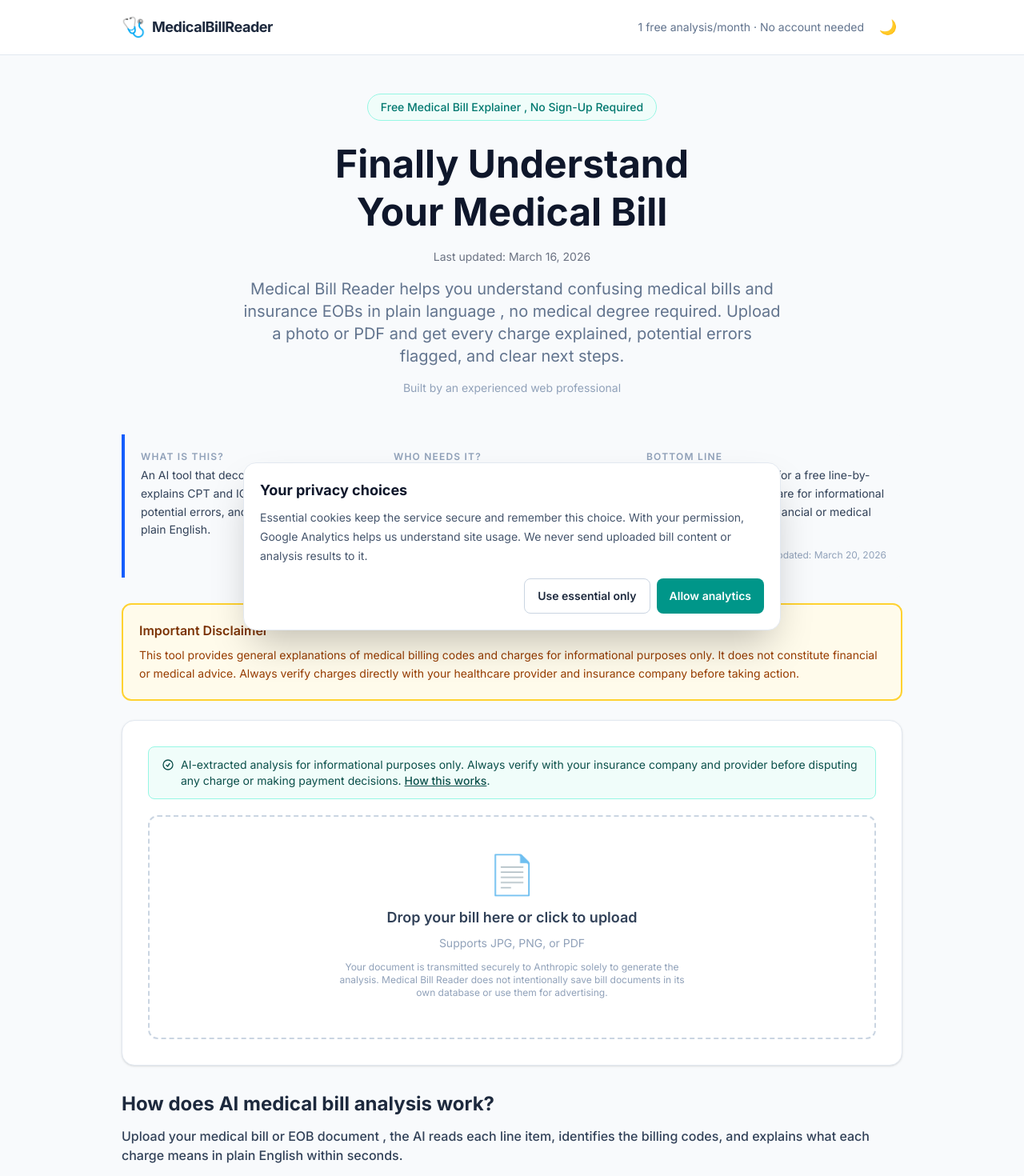
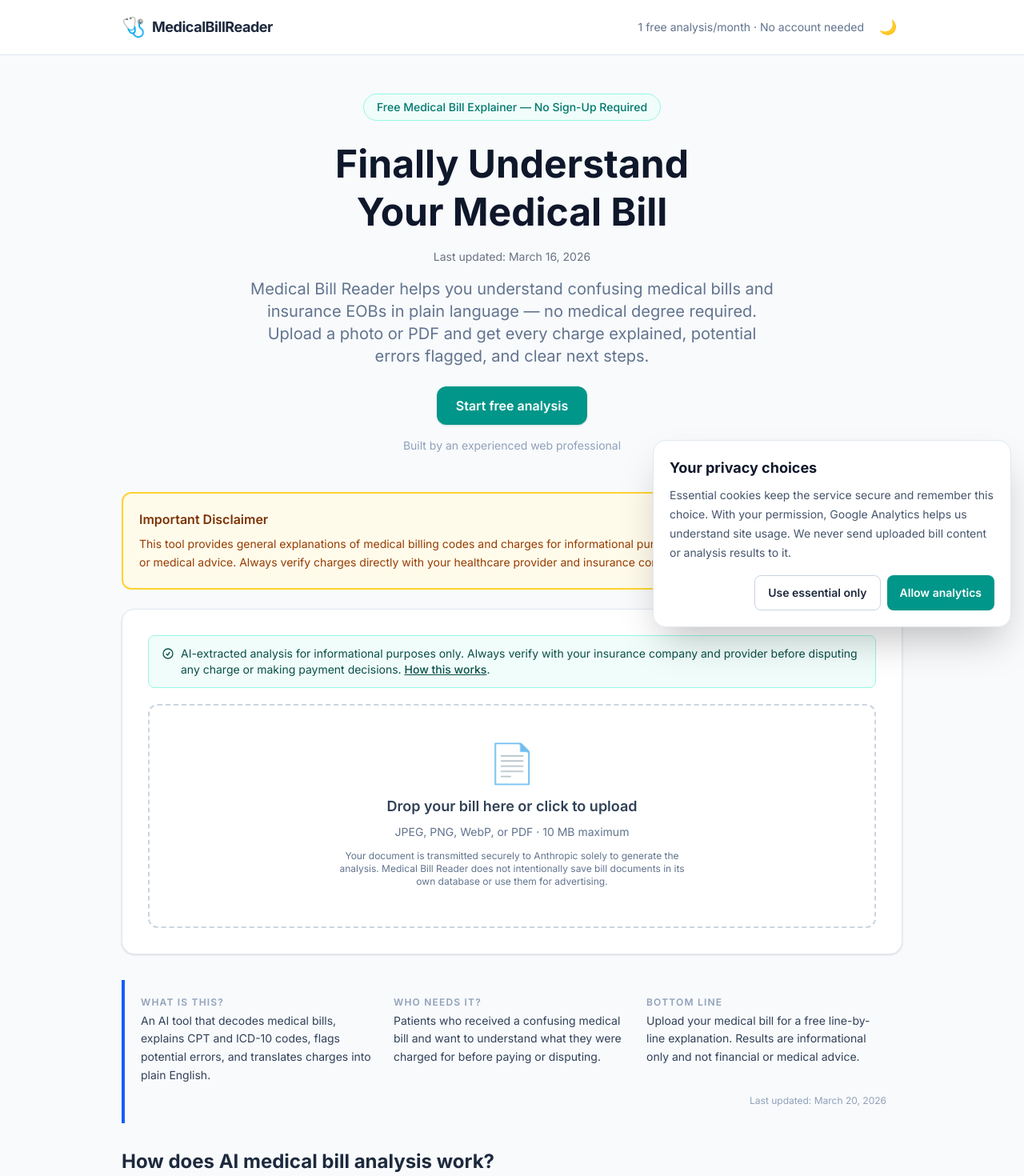
Before and after one commit to raiderj77/medicalbillreader, a Next.js app: page / in a window 1280 px wide. Shown: the top 1470 px of the page at 80% size. Built offline with nearby package versions, Linux system fonts and the light colour scheme.

Commit message:
Improve Medical Bill Reader conversion UX (#13)

```diff
--- a/src/app/layout.tsx
+++ b/src/app/layout.tsx
@@ -12,7 +12,8 @@ const inter = Inter({
 });
 
 export const metadata: Metadata = {
-  title: "Medical Bill Reader ,  Understand Your Bill",
+  metadataBase: new URL("https://medicalbillreader.com"),
+  title: "Medical Bill Reader — Understand Your Bill",
   description: "Upload your medical bill and get a free plain-English explanation of every charge. We flag potential errors and tell you exactly what to do next.",
   keywords: "medical bill reader, understand medical bill, EOB explanation, medical billing codes, CPT codes, insurance EOB, billing errors",
   authors: [{ name: "Jason Ramirez" }],
@@ -35,7 +36,7 @@ export const metadata: Metadata = {
     "google-site-verification": "mcxrvS-mdjf8xOfnWYi-tTavwcBPGWaDguoY1EjIidw",
   },
   openGraph: {
-    title: "Medical Bill Reader ,  Understand Your Bill",
+    title: "Medical Bill Reader — Understand Your Bill",
     description: "Upload your medical bill and get a free plain-English explanation of every charge. We flag potential errors and tell you exactly what to do next.",
     url: "https://medicalbillreader.com",
     siteName: "Medical Bill Reader",
--- a/src/app/page.tsx
+++ b/src/app/page.tsx
@@ -5,7 +5,7 @@ import Disclaimer from "@/components/Disclaimer";
 import ThemeToggle from "@/components/ThemeToggle";
 
 export const metadata: Metadata = {
-  title: "Medical Bill Reader ,  Understand Your Bill",
+  title: "Medical Bill Reader — Understand Your Bill",
   description:
     "Upload your medical bill and get a free plain-English explanation of every charge. We flag potential errors and tell you exactly what to do next.",
   keywords:
@@ -15,7 +15,7 @@ export const metadata: Metadata = {
   },
   robots: "index, follow, max-snippet:-1",
   openGraph: {
-    title: "Medical Bill Reader ,  Understand Your Bill",
+    title: "Medical Bill Reader — Understand Your Bill",
     description:
       "Upload your medical bill and get a free plain-English explanation of every charge. We flag potential errors and tell you exactly what to do next.",
     url: "https://medicalbillreader.com",
@@ -100,27 +100,28 @@ export default function Home() {
 
       {/* Nav */}
       <nav className="bg-white dark:bg-slate-800 border-b border-slate-200 dark:border-slate-700">
-        <div className="max-w-5xl mx-auto px-6 py-4 flex items-center justify-between">
+        <div className="mx-auto flex max-w-5xl items-center justify-between gap-3 px-4 py-3 sm:px-6 sm:py-4">
           <div className="flex items-center gap-2">
             <span className="text-2xl">🩺</span>
-            <span className="font-bold text-slate-800 dark:text-slate-100 text-lg tracking-tight">
+            <span className="text-base font-bold tracking-tight text-slate-800 dark:text-slate-100 sm:text-lg">
               MedicalBillReader
             </span>
           </div>
-          <div className="flex items-center gap-3">
-            <span className="text-sm text-slate-500 dark:text-slate-400">
-              1 free analysis/month · No account needed
+          <div className="flex shrink-0 items-center gap-2 sm:gap-3">
+            <span className="text-xs text-slate-500 dark:text-slate-400 sm:text-sm">
+              <span className="sm:hidden">1 free/month</span>
+              <span className="hidden sm:inline">1 free analysis/month · No account needed</span>
             </span>
             <ThemeToggle />
           </div>
         </div>
       </nav>
 
-      <div className="max-w-5xl mx-auto px-6 py-12">
+      <div className="mx-auto max-w-5xl px-4 py-8 sm:px-6 sm:py-12">
         {/* Hero */}
-        <div className="text-center mb-12">
+        <div className="mb-8 text-center sm:mb-12">
           <div className="inline-block bg-teal-50 dark:bg-teal-900/30 text-teal-700 dark:text-teal-300 text-sm font-medium px-4 py-1.5 rounded-full mb-6 border border-teal-200 dark:border-teal-700">
-            Free Medical Bill Explainer ,  No Sign-Up Required
+            Free Medical Bill Explainer — No Sign-Up Required
           </div>
           <h1 className="text-4xl md:text-5xl font-bold text-slate-900 dark:text-slate-100 mb-4 leading-tight">
             Finally Understand<br />Your Medical Bill
@@ -128,23 +129,21 @@ export default function Home() {
           <p className="text-sm text-gray-500 dark:text-gray-400 mt-1 mb-4 text-center">
             Last updated: March 16, 2026
           </p>
-          <p className="text-xl text-slate-500 dark:text-slate-400 max-w-2xl mx-auto">
+          <p className="mx-auto max-w-2xl text-lg text-slate-500 dark:text-slate-400 sm:text-xl">
             Medical Bill Reader helps you understand confusing medical bills and insurance
-            EOBs in plain language ,  no medical degree required. Upload a photo or PDF and
+            EOBs in plain language — no medical degree required. Upload a photo or PDF and
             get every charge explained, potential errors flagged, and clear next steps.
           </p>
+          <a
+            href="#analyzer"
+            className="mt-6 inline-flex min-h-11 items-center justify-center rounded-xl bg-teal-600 px-6 py-3 text-base font-semibold text-white shadow-sm transition-colors hover:bg-teal-700 focus-visible:outline-2 focus-visible:outline-offset-4 focus-visible:outline-teal-600"
+          >
+            Start free analysis
+          </a>
           <p className="text-sm text-slate-400 dark:text-slate-500 mt-4">
             Built by an experienced web professional
           </p>
         </div>
-
-        {/* Answer Block (server-rendered) */}
-        <AnswerBlock
-          what="An AI tool that decodes medical bills, explains CPT and ICD-10 codes, flags potential errors, and translates charges into plain English."
-          who="Patients who received a confusing medical bill and want to understand what they were charged for before paying or disputing."
-          bottomLine="Upload your medical bill for a free line-by-line explanation ,  results are for informational purposes only and not financial or medical advice."
-          lastUpdated="2026-03-20"
-        />
 
         {/* Disclaimer ,  server-rendered, visible before tool */}
         <div className="mb-6">
@@ -153,6 +152,14 @@ export default function Home() {
 
         {/* Interactive Tool (client component) */}
         <BillAnalyzer />
+
+        {/* Answer Block (server-rendered) */}
+        <AnswerBlock
+          what="An AI tool that decodes medical bills, explains CPT and ICD-10 codes, flags potential errors, and translates charges into plain English."
+          who="Patients who received a confusing medical bill and want to understand what they were charged for before paying or disputing."
+          bottomLine="Upload your medical bill for a free line-by-line explanation. Results are informational only and not financial or medical advice."
+          lastUpdated="2026-03-20"
+        />
 
         {/* GEO Content Sections (server-rendered) */}
         <section className="mb-12 space-y-10">
--- /dev/null
+++ b/src/app/pricing/layout.tsx
@@ -0,0 +1,16 @@
+import type { Metadata } from "next";
+
+export const metadata: Metadata = {
+  title: "Pricing | Medical Bill Reader",
+  description:
+    "Compare the free monthly analysis, $4.99 single-bill analysis, and monthly Medical Bill Reader plan.",
+  alternates: {
+    canonical: "https://medicalbillreader.com/pricing",
+  },
+};
+
+export default function PricingLayout({
+  children,
+}: Readonly<{ children: React.ReactNode }>) {
+  return children;
+}
--- a/src/components/BillAnalyzer.tsx
+++ b/src/components/BillAnalyzer.tsx
@@ -328,13 +328,16 @@ export default function BillAnalyzer() {
   }
 
   return (
-    <div className="bg-white dark:bg-slate-800 rounded-2xl shadow-sm border border-slate-200 dark:border-slate-700 p-8 mb-8">
+    <div id="analyzer" className="mb-8 scroll-mt-4 rounded-2xl border border-slate-200 bg-white p-5 shadow-sm dark:border-slate-700 dark:bg-slate-800 sm:p-8">
       <div className="mb-5">
         <VerificationBadge variant="pre" />
       </div>
       {!file ? (
-        <div
-          className={`border-2 border-dashed rounded-xl p-12 text-center cursor-pointer transition-all ${
+        <>
+        <button
+          type="button"
+          aria-describedby="upload-formats upload-privacy"
+          className={`w-full rounded-xl border-2 border-dashed p-7 text-center transition-all focus-visible:outline-2 focus-visible:outline-offset-4 focus-visible:outline-teal-600 sm:p-12 ${
             isDragging
               ? "border-teal-400 bg-teal-50 dark:bg-teal-900/20"
               : "border-slate-300 dark:border-slate-600 hover:border-teal-400 hover:bg-slate-50 dark:hover:bg-slate-700"
@@ -351,33 +354,43 @@ export default function BillAnalyzer() {
           <p className="text-lg font-semibold text-slate-700 dark:text-slate-200 mb-2">
             Drop your bill here or click to upload
           </p>
-          <p className="text-sm text-slate-400 mb-3">
-            Supports JPG, PNG, or PDF
+          <p id="upload-formats" className="mb-3 text-sm text-slate-500 dark:text-slate-400">
+            JPEG, PNG, WebP, or PDF · 10 MB maximum
           </p>
-          <p className="text-xs text-slate-400 dark:text-slate-500 max-w-md mx-auto">
+          <p id="upload-privacy" className="mx-auto max-w-md text-xs text-slate-500 dark:text-slate-400">
             Your document is transmitted securely to Anthropic solely to
             generate the analysis. Medical Bill Reader does not intentionally
             save bill documents in its own database or use them for advertising.
           </p>
+        </button>
         <input
           ref={fileRef}
           type="file"
           accept="image/jpeg,image/png,image/webp,application/pdf"
-            className="hidden"
+          className="sr-only"
+          aria-label="Upload a medical bill"
           onChange={(e) =>
             e.target.files?.[0] && handleFile(e.target.files[0])
           }
         />
+        {error && (
+          <div
+            className="mt-4 rounded-lg border border-red-200 bg-red-50 p-4 text-sm text-red-700 dark:border-red-800 dark:bg-red-900/20 dark:text-red-400"
+            role="alert"
+          >
+            {error}
           </div>
+        )}
+        </>
       ) : (
         <div>
-          <div className="flex items-center justify-between mb-6">
-            <div className="flex items-center gap-3">
+          <div className="mb-6 flex items-start justify-between gap-4">
+            <div className="flex min-w-0 items-center gap-3">
               <div className="w-10 h-10 bg-teal-100 dark:bg-teal-900/40 rounded-lg flex items-center justify-center text-xl">
                 📄
               </div>
-              <div>
-                <p className="font-medium text-slate-800 dark:text-slate-200">
+              <div className="min-w-0">
+                <p className="break-words font-medium text-slate-800 dark:text-slate-200">
                   {file.name}
                 </p>
                 <p className="text-sm text-slate-400">
@@ -387,7 +400,7 @@ export default function BillAnalyzer() {
             </div>
             <button
               onClick={reset}
-              className="text-sm text-slate-400 hover:text-slate-600 dark:hover:text-slate-300"
+              className="min-h-11 shrink-0 rounded-lg px-3 text-sm font-medium text-slate-500 hover:bg-slate-100 hover:text-slate-700 focus-visible:outline-2 focus-visible:outline-offset-2 focus-visible:outline-teal-600 dark:text-slate-400 dark:hover:bg-slate-700 dark:hover:text-slate-200"
             >
               Remove
             </button>
@@ -416,7 +429,7 @@ export default function BillAnalyzer() {
           </div>
 
           {error && (
-            <div className="mb-4 p-4 bg-red-50 dark:bg-red-900/20 border border-red-200 dark:border-red-800 rounded-lg text-red-700 dark:text-red-400 text-sm">
+            <div className="mb-4 p-4 bg-red-50 dark:bg-red-900/20 border border-red-200 dark:border-red-800 rounded-lg text-red-700 dark:text-red-400 text-sm" role="alert">
               {error}
             </div>
           )}
@@ -424,6 +437,7 @@ export default function BillAnalyzer() {
           <button
             onClick={handleSubmit}
             disabled={loading}
+            aria-busy={loading}
             className="w-full bg-teal-600 hover:bg-teal-700 disabled:bg-teal-400 text-white font-semibold py-4 rounded-xl transition-colors text-lg"
           >
             {loading ? (
--- a/src/components/PrivacyConsent.tsx
+++ b/src/components/PrivacyConsent.tsx
@@ -102,7 +102,8 @@ export default function PrivacyConsent() {
       {preferencesOpen && (
         <section
           aria-labelledby="privacy-consent-title"
-          className="fixed inset-x-3 bottom-3 z-[100] mx-auto max-w-2xl rounded-2xl border border-slate-200 bg-white p-5 shadow-2xl dark:border-slate-700 dark:bg-slate-900"
+          aria-describedby="privacy-consent-description"
+          className="fixed inset-x-3 bottom-3 z-[100] mx-auto max-w-2xl rounded-2xl border border-slate-200 bg-white p-4 shadow-2xl dark:border-slate-700 dark:bg-slate-900 sm:inset-x-auto sm:right-4 sm:bottom-4 sm:w-[28rem] sm:max-w-[calc(100vw-2rem)] sm:p-5"
           role="dialog"
         >
           <h2
@@ -111,7 +112,10 @@ export default function PrivacyConsent() {
           >
             Your privacy choices
           </h2>
-          <p className="mt-2 text-sm leading-6 text-slate-600 dark:text-slate-300">
+          <p
+            id="privacy-consent-description"
+            className="mt-2 text-sm leading-6 text-slate-600 dark:text-slate-300"
+          >
             Essential cookies keep the service secure and remember this choice.
             With your permission, Google Analytics helps us understand site usage.
             We never send uploaded bill content or analysis results to it.
```
Also changed, not shown: 1 other file (tests, documents, lock files or other folders). Lines whose indentation alone changed are shown as unchanged.
